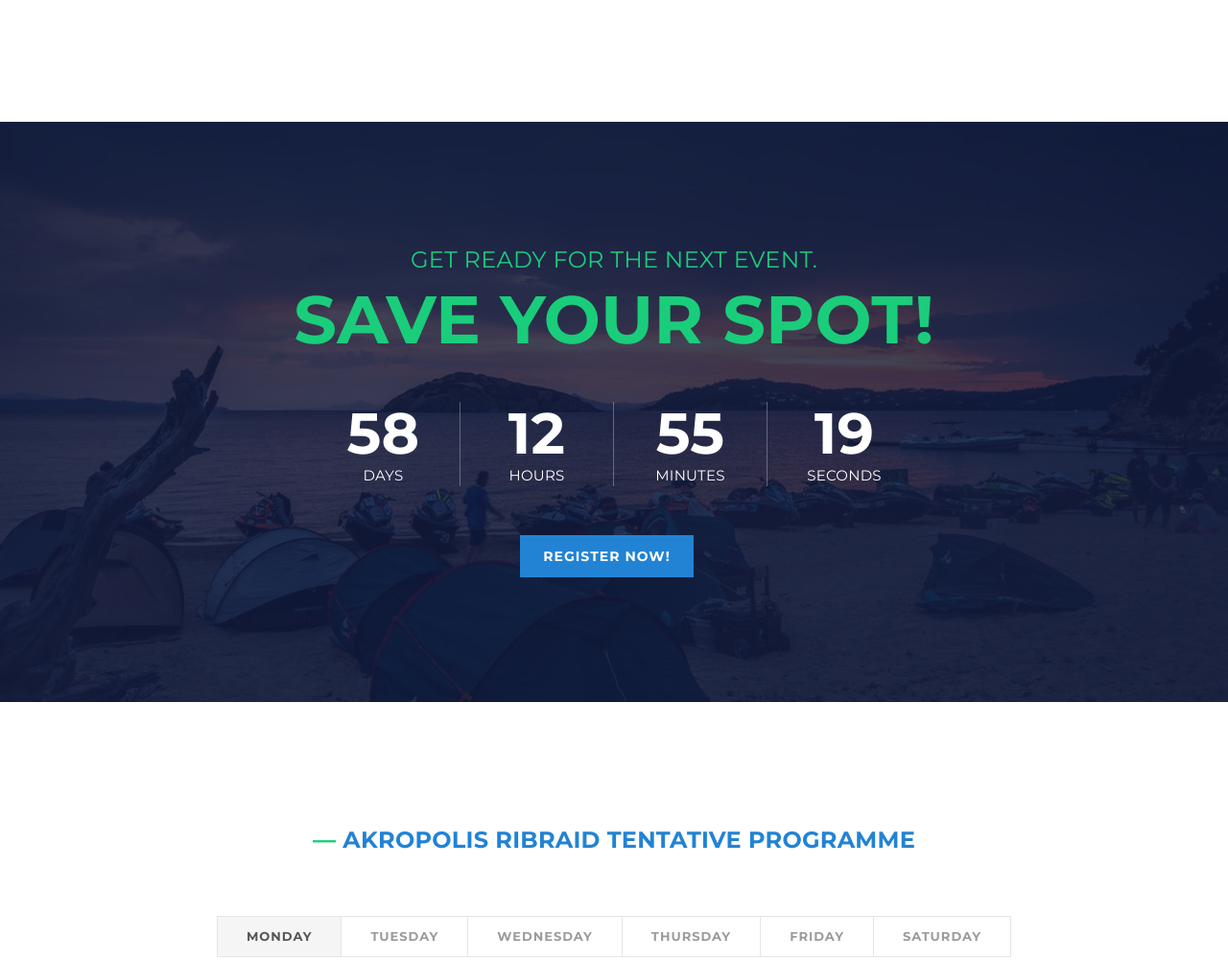
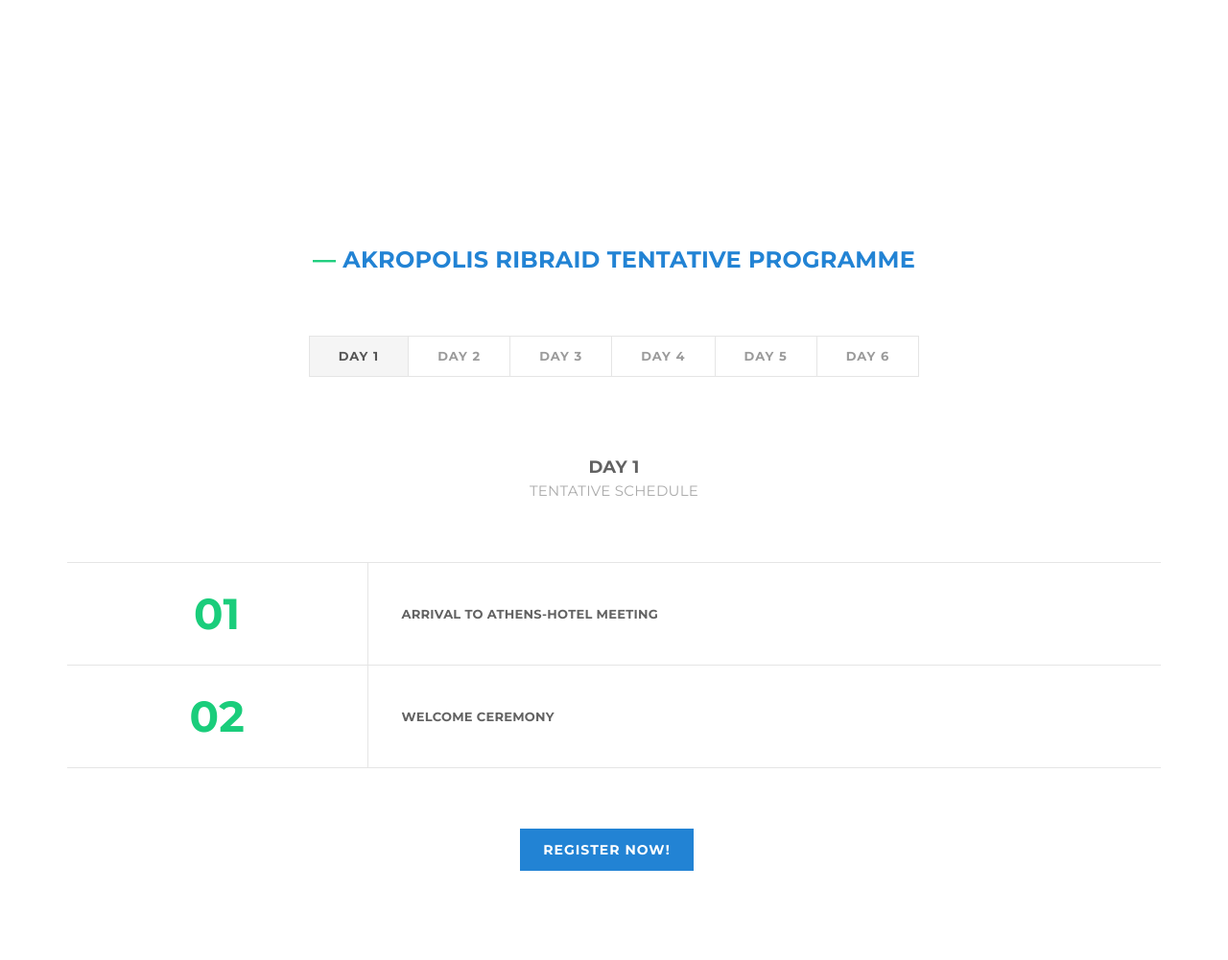
Before and after one commit to mathiascasa/theribraid, a plain HTML site: page index.html in a window 1280 px wide. Shown: the part 1487-2488 px from the top of the page at 96% size. Drawn offline with Linux system fonts and the light colour scheme.

Commit message:
fix: correction on dates

```diff
--- a/index.html
+++ b/index.html
@@ -68,7 +68,7 @@
                 <div class="slider-typography text-center">
                     <div class="slider-text-middle-main">
                         <div class="slider-text-middle slider-typography-option6">
-                            <p class="bg-deep-blue white-text display-inline-block alt-font text-uppercase margin-three no-margin-top no-margin-lr xs-margin-eleven xs-no-margin-top xs-no-margin-lr">TENTATIVE DATE <br />2-8 september 2024</p><br>
+                            <p class="bg-deep-blue white-text display-inline-block alt-font text-uppercase margin-three no-margin-top no-margin-lr xs-margin-eleven xs-no-margin-top xs-no-margin-lr">SOON WE WILL <br />UPDATE</p><br>
                             <span class="text-uppercase white-text font-weight-600 alt-font">ADVENTURE, DISCOVERY, THE JETRAID SPIRIT</span>
                             <p class="alt-font text-uppercase white-text text-large light-gray-text margin-three no-margin-lr xs-margin-eleven xs-no-margin-top xs-no-margin-lr xs-text-small">GREECE</p>
                             <a target="_blank" href="https://tally.so/r/wad91X" class="highlight-button-white-border btn btn-medium button letter-spacing-1 inner-link margin-two no-margin-bottom no-margin-lr xs-margin-eleven xs-no-margin-top xs-no-margin-bottom xs-no-margin-lr">Register now!</a>
@@ -123,7 +123,7 @@
                 </div>
             </div>
         </section>
-        <section class="wow fadeIn fix-background" style="background-image:url('images/home2.png');">
+        <section class="wow fadeIn fix-background hidden" style="background-image:url('images/home2.png');">
             <div class="opacity-full bg-deep-blue2"></div>
             <div class="container position-relative">
                 <div class="row">
@@ -149,17 +149,17 @@
                     <div class="margin-ten no-margin-bottom no-margin-lr clearfix">
                         <div class="col-md-12 col-sm-12 text-center tab-style-4">
                             <ul class="nav nav-tabs alt-font display-inline-block text-uppercase letter-spacing-1 font-weight-600 xs-width-100 xs-no-border" role="tablist">
-                                <li role="presentation" class="active xs-display-block xs-no-border"><a href="#monday" aria-controls="monday" role="tab" data-toggle="tab" class="xs-display-block">Monday</a></li>
-                                <li role="presentation" class="xs-display-block xs-no-border"><a href="#tuesday" aria-controls="tuesday" role="tab" data-toggle="tab" class="xs-display-block">Tuesday</a></li>
-                                <li role="presentation" class="xs-display-block xs-no-border"><a href="#wednesday" aria-controls="thirdday" role="tab" data-toggle="tab">Wednesday</a></li>
-                                <li role="presentation" class="xs-display-block xs-no-border"><a href="#thursday" aria-controls="thursday" role="tab" data-toggle="tab">Thursday</a></li>
-                                <li role="presentation" class="xs-display-block xs-no-border"><a href="#friday" aria-controls="friday" role="tab" data-toggle="tab">Friday</a></li>
-                                <li role="presentation" class="xs-display-block "><a href="#saturday" aria-controls="saturday" role="tab" data-toggle="tab" >Saturday</a></li>
+                                <li role="presentation" class="active xs-display-block xs-no-border"><a href="#monday" aria-controls="monday" role="tab" data-toggle="tab" class="xs-display-block">Day 1</a></li>
+                                <li role="presentation" class="xs-display-block xs-no-border"><a href="#tuesday" aria-controls="tuesday" role="tab" data-toggle="tab" class="xs-display-block">Day 2</a></li>
+                                <li role="presentation" class="xs-display-block xs-no-border"><a href="#wednesday" aria-controls="thirdday" role="tab" data-toggle="tab">Day 3</a></li>
+                                <li role="presentation" class="xs-display-block xs-no-border"><a href="#thursday" aria-controls="thursday" role="tab" data-toggle="tab">Day 4</a></li>
+                                <li role="presentation" class="xs-display-block xs-no-border"><a href="#friday" aria-controls="friday" role="tab" data-toggle="tab">Day 5</a></li>
+                                <li role="presentation" class="xs-display-block "><a href="#saturday" aria-controls="saturday" role="tab" data-toggle="tab" >Day 6</a></li>
                             </ul>
                             <div class="tab-content clearfix margin-twelve no-margin-lr no-margin-bottom sm-margin-nine sm-no-margin-lr sm-no-margin-bottom">
                                 <div role="tabpanel" class="tab-pane fade in active" id="monday">
                                     <div class="col-md-12 col-sm-12 no-padding">
-                                        <span class="text-extra-large text-uppercase alt-font display-block font-weight-600">2nd september 2024</span>
+                                        <span class="text-extra-large text-uppercase alt-font display-block font-weight-600">Day 1</span>
                                         <span class="text-large text-uppercase alt-font light-gray-text">Tentative Schedule</span>
                                         <div class="margin-ten no-margin-lr table">
                                             <table width="100%" border="0">
@@ -177,7 +177,7 @@
                                 </div>
                                 <div role="tabpanel" class="tab-pane fade in" id="tuesday">
                                     <div class="col-md-12 col-sm-12 no-padding">
-                                        <span class="text-extra-large text-uppercase alt-font display-block font-weight-600">3rd september 2024</span>
+                                        <span class="text-extra-large text-uppercase alt-font display-block font-weight-600">Day 2</span>
                                         <span class="text-large text-uppercase alt-font light-gray-text">Tentative Schedule</span>
                                         <div class="margin-ten no-margin-lr table">
                                             <table width="100%" border="0">
@@ -215,7 +215,7 @@
                                 </div>
                                 <div role="tabpanel" class="tab-pane fade in" id="wednesday">
                                     <div class="col-md-12 col-sm-12 no-padding">
-                                        <span class="text-extra-large text-uppercase alt-font display-block font-weight-600">4th september 2024</span>
+                                        <span class="text-extra-large text-uppercase alt-font display-block font-weight-600">Day 3</span>
                                         <span class="text-large text-uppercase alt-font light-gray-text">Tentative Schedule</span>
                                         <div class="margin-ten no-margin-lr table">
                                             <table width="100%" border="0">
@@ -249,7 +249,7 @@
                                 </div>
                                 <div role="tabpanel" class="tab-pane fade in" id="thursday">
                                     <div class="col-md-12 col-sm-12 no-padding">
-                                        <span class="text-extra-large text-uppercase alt-font display-block font-weight-600">5th september 2024</span>
+                                        <span class="text-extra-large text-uppercase alt-font display-block font-weight-600">Day 4</span>
                                         <span class="text-large text-uppercase alt-font light-gray-text">Tentative Schedule</span>
                                         <div class="margin-ten no-margin-lr table">
                                             <table width="100%" border="0">
@@ -275,7 +275,7 @@
                                 </div>
                                 <div role="tabpanel" class="tab-pane fade in" id="friday">
                                     <div class="col-md-12 col-sm-12 no-padding">
-                                        <span class="text-extra-large text-uppercase alt-font display-block font-weight-600">6th september 2024</span>
+                                        <span class="text-extra-large text-uppercase alt-font display-block font-weight-600">Day 5</span>
                                         <span class="text-large text-uppercase alt-font light-gray-text">Tentative Schedule</span>
                                         <div class="margin-ten no-margin-lr table">
                                             <table width="100%" border="0">
@@ -301,7 +301,7 @@
                                 </div>
                                 <div role="tabpanel" class="tab-pane fade in" id="saturday">
                                     <div class="col-md-12 col-sm-12 no-padding">
-                                        <span class="text-extra-large text-uppercase alt-font display-block font-weight-600">7th september 2024</span>
+                                        <span class="text-extra-large text-uppercase alt-font display-block font-weight-600">Day 6</span>
                                         <span class="text-large text-uppercase alt-font light-gray-text">Tentative Schedule</span>
                                         <div class="margin-ten no-margin-lr table">
                                             <table width="100%" border="0">
```
